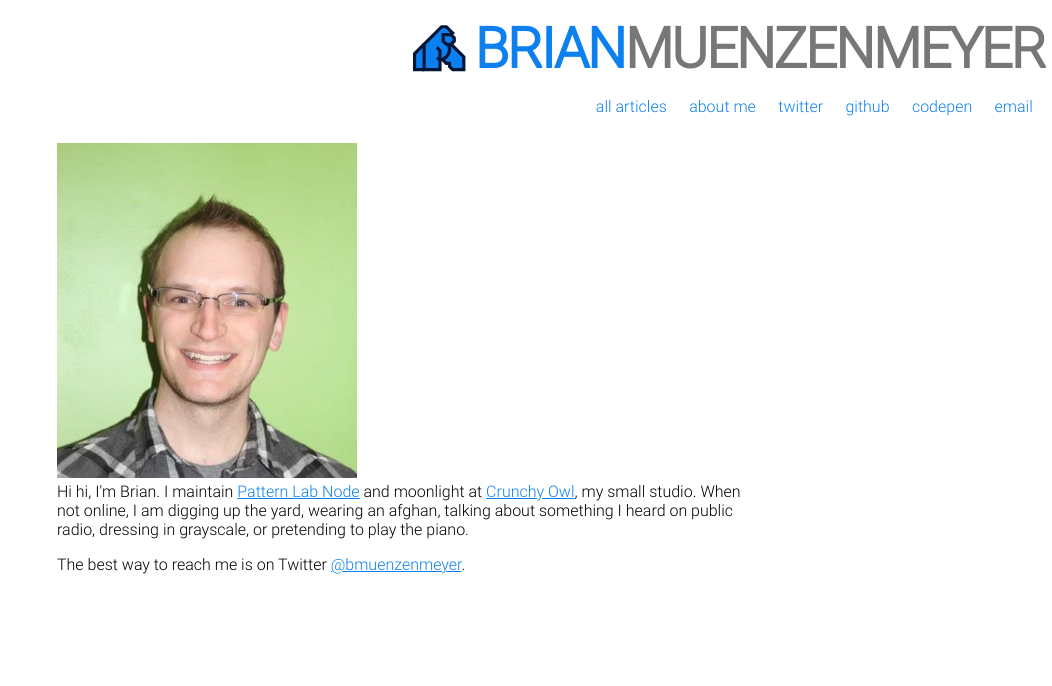
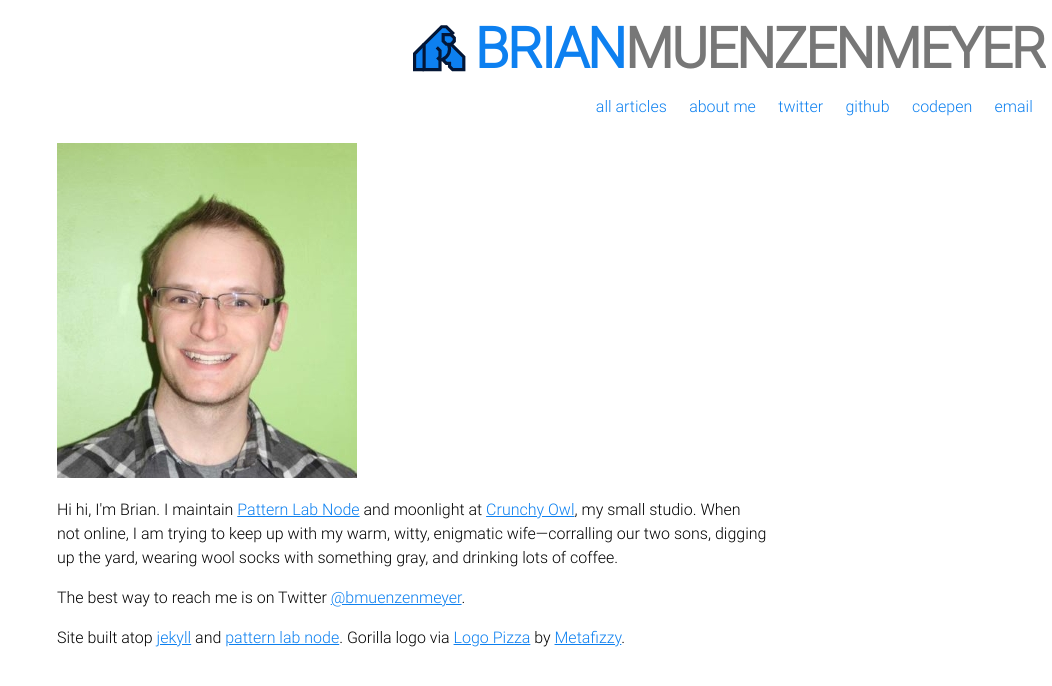
Before and after one commit to bmuenzenmeyer/bmuenzenmeyer.github.io, a Jekyll site: the page built from about.html, in a window 1280 px wide. Shown: the top 686 px of the page, without its empty margins (228-1280 px from the left). Built offline with Jekyll 4.4.1, drawn with Linux system fonts in a browser that asks for light colours.

```diff
--- a/_layouts/item.html
+++ b/_layouts/item.html
@@ -13,7 +13,7 @@
 {% include components-header.html %}
 
 <main id="container" role="main" class="{{ page.class }}">
-  <h2>{{ page.title }}</h2>
+  <h2 class="item__heading">{{ page.title }}</h2>
   {{ content }}
 </main>
 
--- a/about.html
+++ b/about.html
@@ -5,5 +5,6 @@ permalink: /about.html
 ---
 
 <img src="http://www.brianmuenzenmeyer.com/img/brian.jpg" alt="A picture of me in grey." class="bio_img"/>
-<p class="bio_about">Hi hi, I'm Brian. I maintain <a href="https://github.com/pattern-lab/patternlab-node">Pattern Lab Node</a> and moonlight at <a href="http://crunchyowl.com">Crunchy Owl</a>, my small studio. When not online, I am digging up the yard, wearing an afghan, talking about something I heard on public radio, dressing in grayscale, or pretending to play the piano.</p>
-<p class="bio_about">The best way to reach me is on Twitter <a href="https://twitter.com/bmuenzenmeyer">@bmuenzenmeyer</a>.</p>
+<p>Hi hi, I'm Brian. I maintain <a href="https://github.com/pattern-lab/patternlab-node">Pattern Lab Node</a> and moonlight at <a href="http://crunchyowl.com">Crunchy Owl</a>, my small studio. When not online, I am trying to keep up with my warm, witty, enigmatic wife—corralling our two sons, digging up the yard, wearing wool socks with something gray, and drinking lots of coffee.</p>
+<p>The best way to reach me is on Twitter <a href="https://twitter.com/bmuenzenmeyer">@bmuenzenmeyer</a>.</p>
+<p>Site built atop <a href="https://jekyllrb.com/">jekyll</a> and <a href="http://patternlab.io">pattern lab node</a>. Gorilla logo via <a href="http://logo.pizza/">Logo Pizza</a> by <a href="https://metafizzy.co/">Metafizzy</a>.</p>
--- a/css/code.scss
+++ b/css/code.scss
@@ -3,7 +3,7 @@
 
 /* http://demisx.github.io/jekyll/2014/01/13/improve-code-highlighting-in-jekyll.html */
 
-.highlight  { background: #ffffff; }
+.highlight  { background: #eee; padding: 1rem; margin-top: .5rem; margin-bottom: .5rem; }
 .highlight .c { color: #999988; font-style: italic } /* Comment */
 .highlight .err { color: #a61717; background-color: #e3d2d2 } /* Error */
 .highlight .k { font-weight: bold } /* Keyword */
--- a/css/style.css
+++ b/css/style.css
@@ -204,6 +204,11 @@ a {
   color: #0D80F0; }
 
 p {
+  margin-top: 1rem;
+  margin-bottom: 1rem;
+  line-height: 1.5rem; }
+
+.item__heading {
   margin-bottom: 1rem; }
 
 /*
```
Also changed, not shown: _posts/2018-5-8-css-in-jss.md (added, +117 -0 lines).
